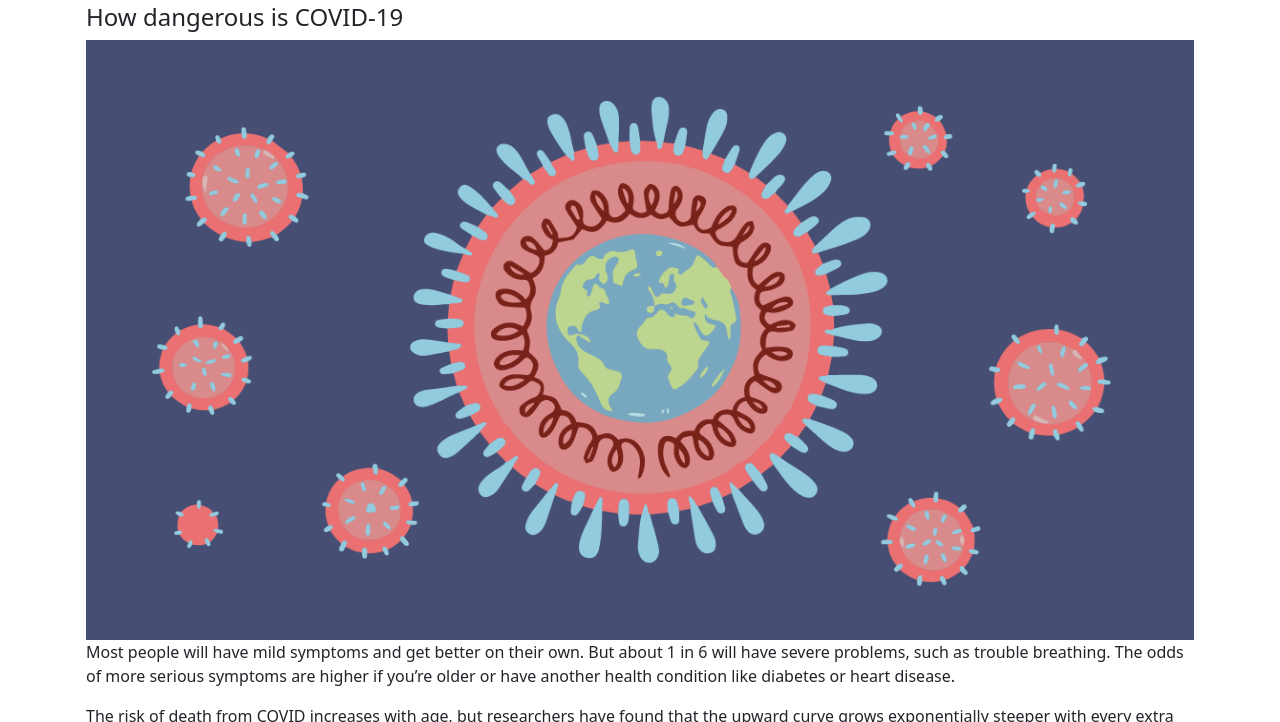
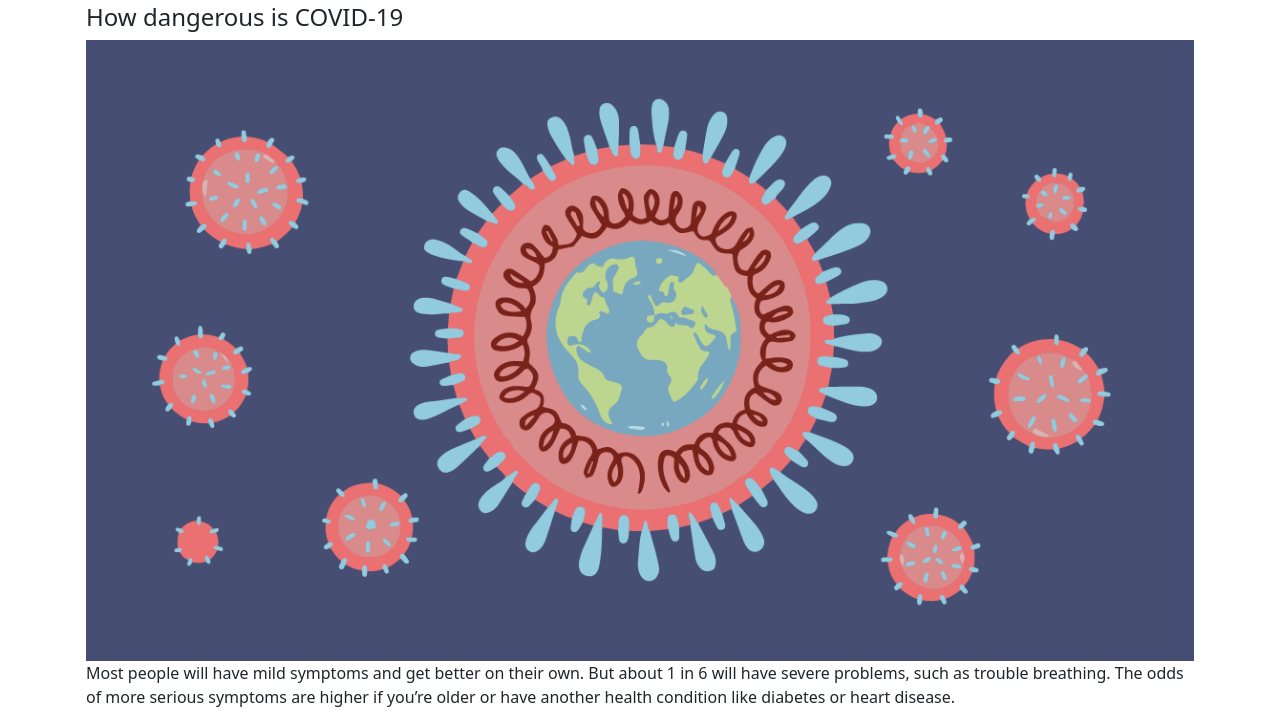
Before and after one commit to CS-1030-Hadzik/myfirstwebsite-quingo99, a plain HTML site: page index.html in a window 1280 px wide. Shown: the part 53-775 px from the top of the page. Drawn offline with nearby package versions, Linux system fonts and the light colour scheme.

Commit message:
Update index.html

```diff
--- a/index.html
+++ b/index.html
@@ -16,7 +16,7 @@
        <div class ="row">
 
         <h4>How dangerous is COVID-19</h4>
-        <img src="images/Covid19-1.png" class="card-img-fluid" alt="Covid-19"  style="height:600px;" >
+        <img src="images/Covid19-1.png" class="card-img-fluid" alt="Covid-19"   >
         <p>Most people will have mild symptoms and get better on their own. But about 1 in 6 will have severe problems, such as trouble breathing. The odds of more serious symptoms are higher if you’re older or have another health condition like diabetes or heart disease.</p>
         <p>The risk of death from COVID increases with age, but researchers have found that the upward curve grows exponentially steeper with every extra decade.</p>
         <p> One out of every 800 people entering early middle age at 45 will die from their COVID infection, 55-year-olds have a 1 in 240 risk of dying if they contract the coronavirus, and 65-year-olds have a 1 in 70 chance, said lead researcher Andrew Levin, a professor of economics at Dartmouth College in Hanover, N.H.</p>
```
